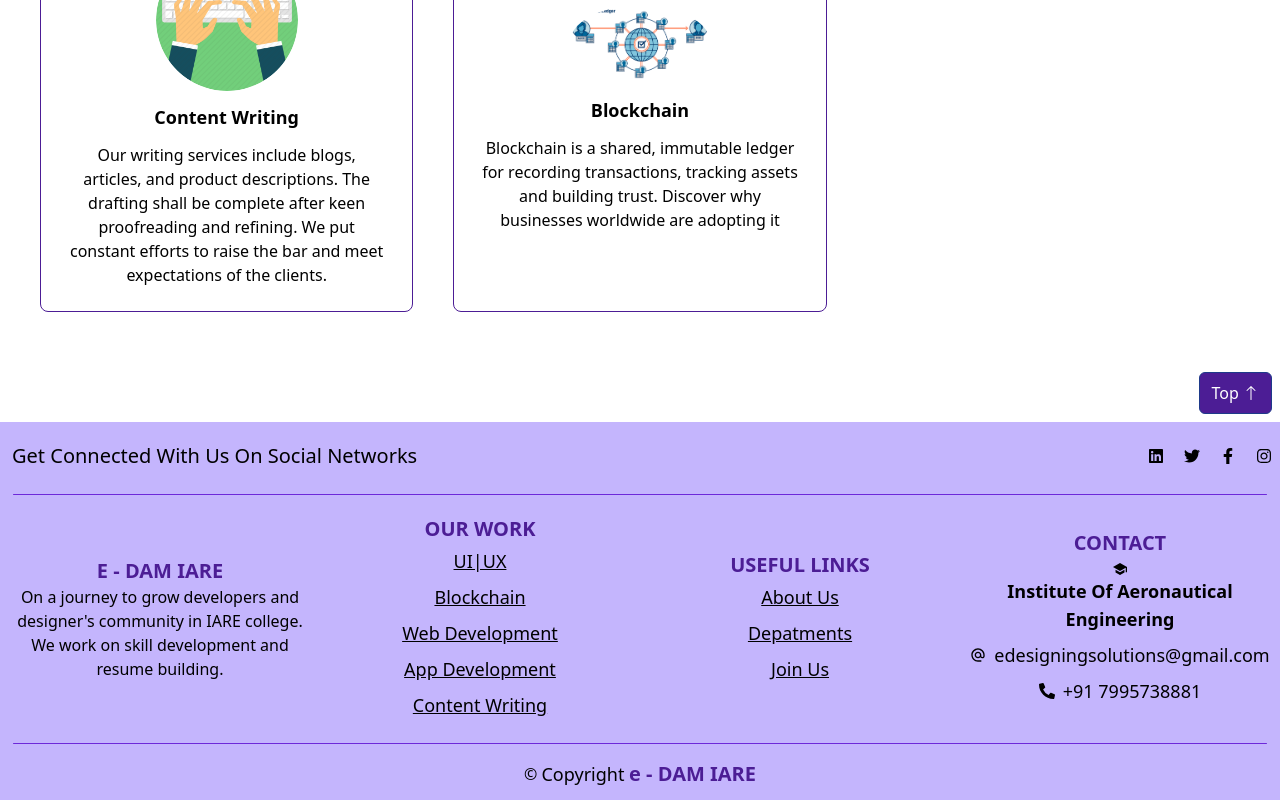
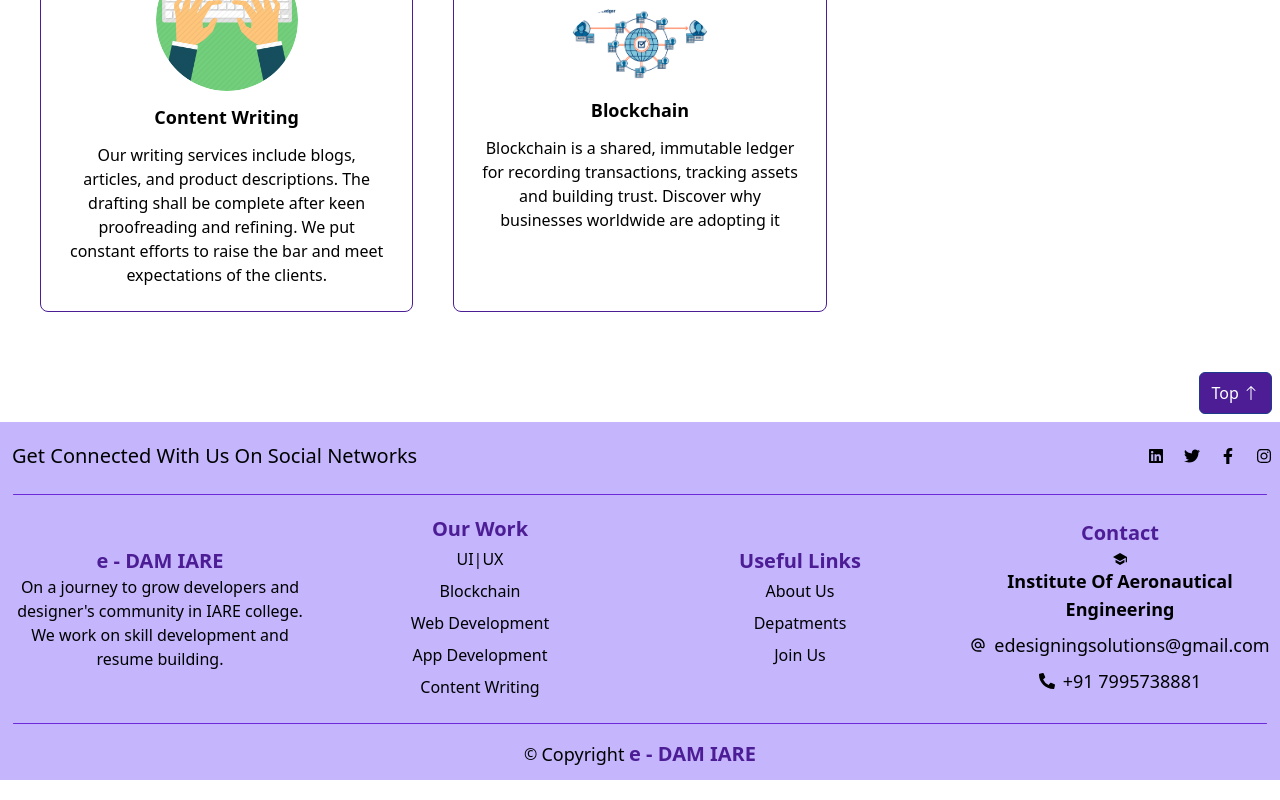
Before and after one commit to t2e0j0a4/eDAM-IARE, a React (Create React App) app: page /departments in a window 1280 px wide. Shown: the part 1475-2275 px from the top of the page. Built offline with nearby package versions, Linux system fonts and the light colour scheme.

Commit message:
eDAM 20:55 08-09-2022 Some Changes in Footer and Depts..

```diff
--- a/src/Components/Departments.jsx
+++ b/src/Components/Departments.jsx
@@ -29,7 +29,7 @@ const Departments = () => {
         const {id , domain , ref , desc} = eachDept;
         const imgUrl = `${domain === "Web Development" ? webdev : domain === "App Development" ? appdev : domain === "Designing and Branding" ? dandb : domain === "UI/UX" ? uiux : domain === "Cybersecurity" ? cs : domain === "AI/ML" ? aiml : domain === "Cloud Computing" ? cloud : domain === "DevOps" ? devops : domain === "Digital Marketing" ? digimarketing : domain === "Content Writing" ? content : "Blockchain" ? blockchain : ''}`
         return (
-          <div key={id} className="flex flex-col items-center px-2 py-5 justify-center border border-violet-900 rounded-lg mx-5 my-3 hover:bg-violet-100 transition-all w-[98%] md:w-auto">
+          <div key={id} className="flex flex-col items-center px-2 py-5 justify-center border border-violet-900 rounded-lg md:mx-5 my-3 mx-auto hover:bg-violet-100 transition-all w-[98%] md:w-auto">
             <LazyLoadImage src={imgUrl} alt="Domain" className="w-[40%] my-1 rounded-[60%] text-center hidden sm:block" />
             <Link to={ref} className="my-2 w-[100%] text-lg md:hover:text-violet-800 break-words sm:break-normal font-semibold text-black text-center">{domain}</Link>
             <p className="text-md tetx-black text-center w-[90%] md:w-[90%] my-1 break-words cursor-pointer">{desc}</p>
--- a/src/Components/Footer.jsx
+++ b/src/Components/Footer.jsx
@@ -20,25 +20,25 @@ const Footer = () => {
         <div className="mx-auto line w-[98%] h-[1px] rounded-sm bg-violet-700 my-2 break-words"></div>
         <div className="w-[100%] middlerow grid grid-cols-1 grid-rows-4 md:grid-cols-2 md:grid-rows-2 lg:grid-cols-4 lg:grid-rows-1 py-2">
           <div className="flex flex-col items-center justify-center py-1">
-            <h1 className="text-center uppercase text-xl font-bold text-violet-900 hover:underline break-words">e - DAM IARE</h1>
+            <h1 className="w-[100%] text-center text-xl font-bold text-violet-900 break-words sm:break-normal">e - DAM IARE</h1>
             <p className="w-[90%] text-center break-words">On a journey to grow developers and designer's community in IARE college. We work on skill development and resume building.</p>
           </div>
           <div className="flex flex-col items-center justify-center py-1">
-            <h1 className="text-center uppercase text-xl font-bold text-violet-900 hover:underline break-words">Our Work</h1>
-            <Link to="/uiux" className="text-center my-1 text-lg text-black font-normal underline break-words sm:break-normal">UI|UX</Link>
-            <Link to="/blockchain" className="text-center my-1 text-lg text-black font-normal underline break-words sm:break-normal">Blockchain</Link>
-            <Link to="/web" className="text-center my-1 text-lg text-black font-normal underline break-words sm:break-normal">Web Development</Link>
-            <Link to="/app" className="text-center my-1 text-lg text-black font-normal underline break-words sm:break-normal">App Development</Link>
-            <Link to="/content" className="text-center my-1 text-lg text-black font-normal underline break-words sm:break-normal">Content Writing</Link>
+            <h1 className="w-[100%] text-center capitalize text-xl font-bold text-violet-900 break-words sm:break-normal">Our Work</h1>
+            <Link to="/uiux" className="w-[100%] text-center my-1 text-md text-black font-normal break-words sm:break-normal">UI|UX</Link>
+            <Link to="/blockchain" className="w-[100%] text-center my-1 text-md text-black font-normal break-words sm:break-normal">Blockchain</Link>
+            <Link to="/web" className="w-[100%] text-center my-1 text-md text-black font-normal break-words sm:break-normal">Web Development</Link>
+            <Link to="/app" className="w-[100%] text-center my-1 text-md text-black font-normal break-words sm:break-normal">App Development</Link>
+            <Link to="/content" className="w-[100%] text-center my-1 text-md text-black font-normal break-words sm:break-normal">Content Writing</Link>
           </div>
           <div className="flex flex-col items-center justify-center py-1">
-            <h1 className="text-center uppercase text-xl font-bold text-violet-900 hover:underline break-words">Useful Links</h1>
-            <Link className="text-center my-1 text-lg text-black font-normal underline break-words sm:break-normal" to="/about">About Us</Link>
-            <Link className="text-center my-1 text-lg text-black font-normal underline break-words sm:break-normal" to="/departments">Depatments</Link>
-            <Link className="text-center my-1 text-lg text-black font-normal underline break-words sm:break-normal" to="/joinus">Join Us</Link>
+            <h1 className="w-[100%] text-center capitalize text-xl font-bold text-violet-900 break-words sm:break-normal">Useful Links</h1>
+            <Link className="w-[100%] text-center my-1 text-md text-black font-normal break-words sm:break-normal" to="/about">About Us</Link>
+            <Link className="w-[100%] text-center my-1 text-md text-black font-normal break-words sm:break-normal" to="/departments">Depatments</Link>
+            <Link className="w-[100%] text-center my-1 text-md text-black font-normal break-words sm:break-normal" to="/joinus">Join Us</Link>
           </div>
           <div className="flex flex-col items-center justify-center py-1 lg:flex-wrap">
-            <h1 className="text-center uppercase text-xl font-bold text-violet-900 hover:underline break-words">Contact</h1>
+            <h1 className="w-[100%] text-center capitalize text-xl font-bold text-violet-900 break-words sm:break-normal">Contact</h1>
             <div className="flex flex-col items-center my-1 lg:flex-row lg:flex-wrap justify-center">
               <IoMdSchool/>
               <h2 className="text-lg font-semibold text-black hover:text-violet-800 text-center">Institute Of Aeronautical Engineering</h2>
```
